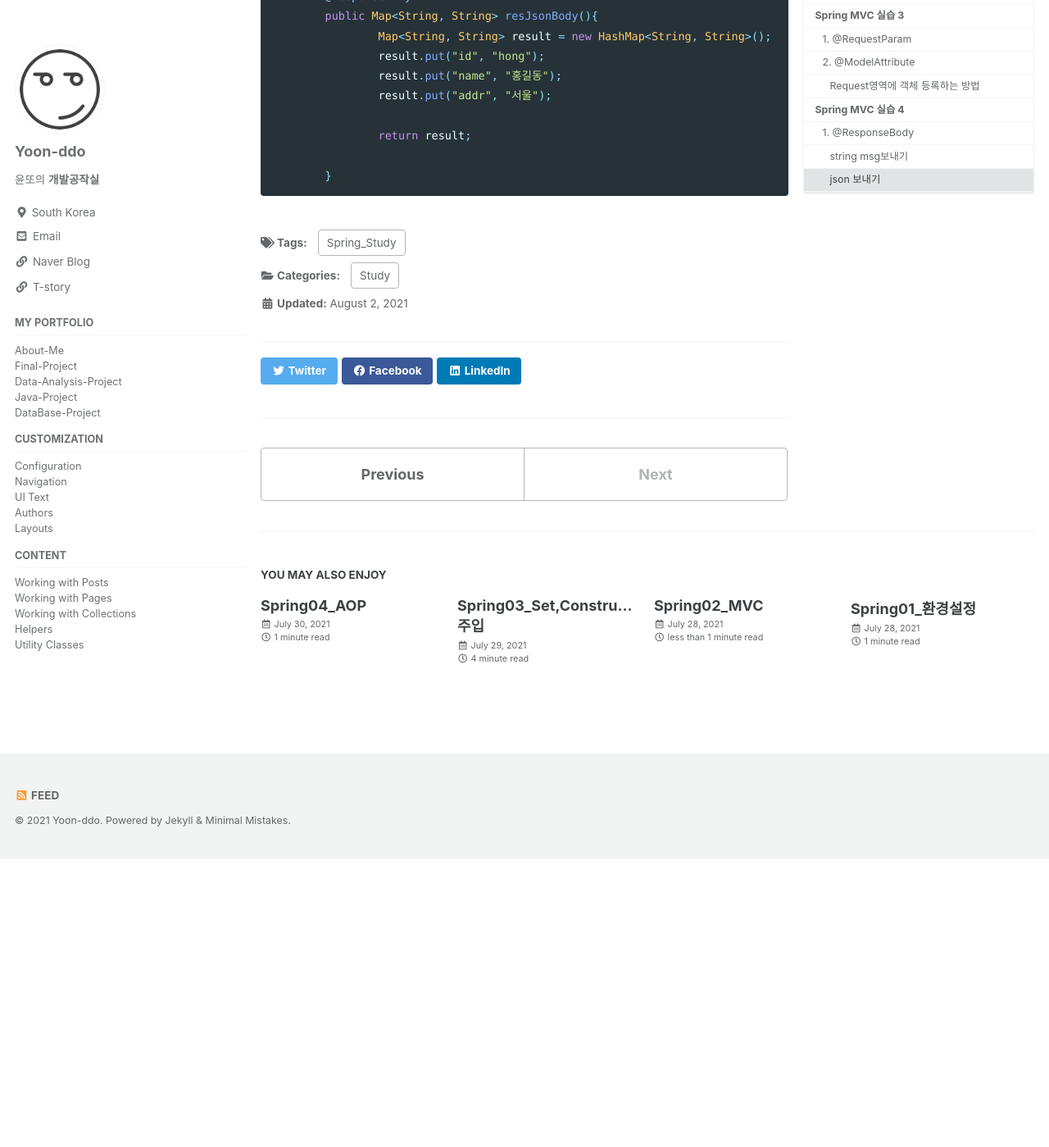
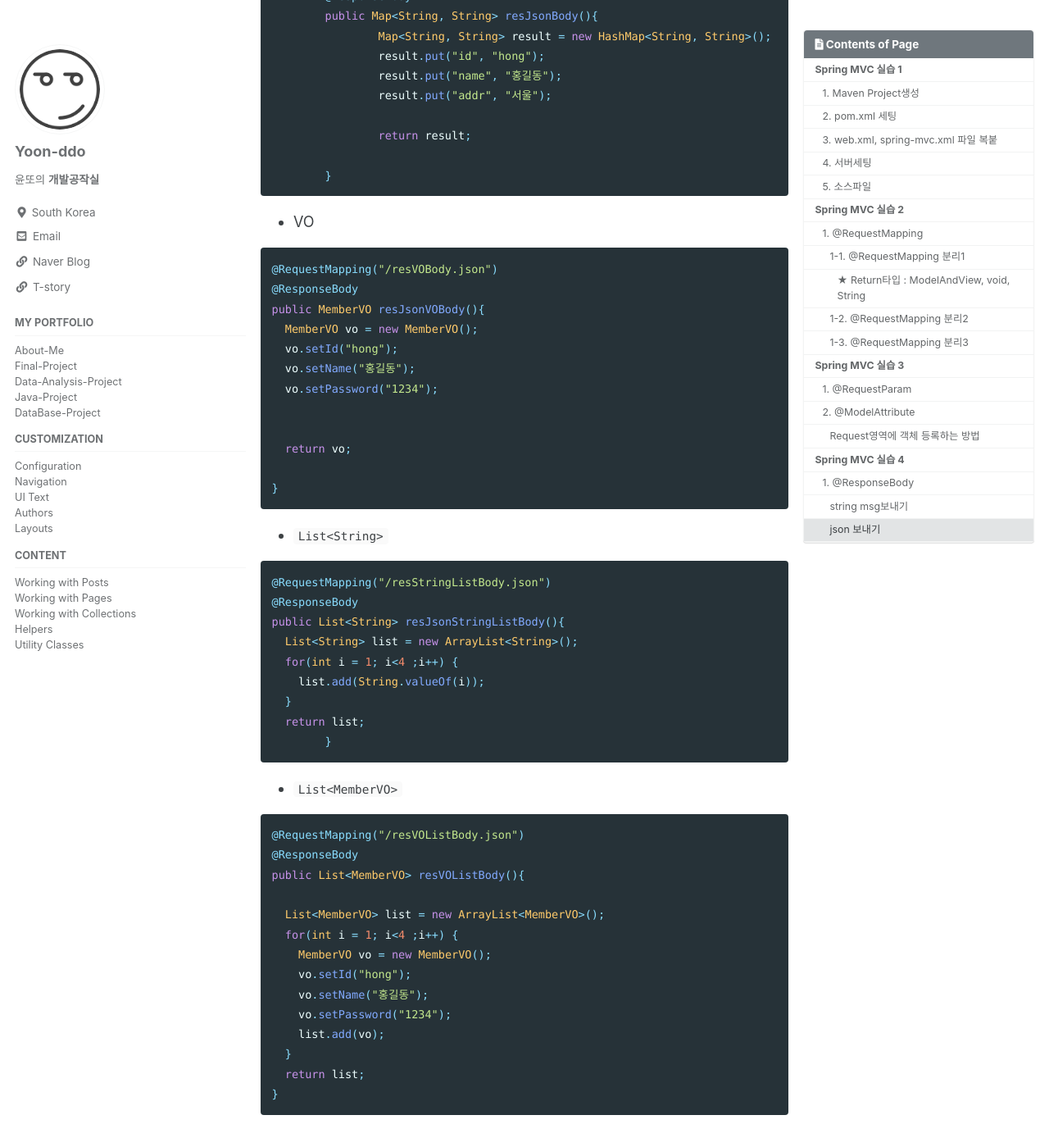
Before and after one commit to Yoon-ddo/Yoon-ddo.github.io, a Jekyll site: the page built from _posts/2021-08-02-Spring05_MVC패턴실습.md, in a window 1280 px wide and 1400 px high, scrolled down 14102 px. Shown: the whole window at 82% size. Built offline with Jekyll 4.4.1, drawn with Linux system fonts in a browser that asks for light colours; cached includes are drawn as plain includes; before the commit the page ends 15149 px from its top, so only the background shows below that.

Commit message:
Update 2021-08-02-Spring05_MVC패턴실습.md

````diff
--- a/_posts/2021-08-02-Spring05_MVC패턴실습.md
+++ b/_posts/2021-08-02-Spring05_MVC패턴실습.md
@@ -566,3 +566,53 @@ public class ResBodyController {
 
 	}
 ```
+
+* VO
+
+```java
+@RequestMapping("/resVOBody.json")
+@ResponseBody
+public MemberVO resJsonVOBody(){
+  MemberVO vo = new MemberVO();
+  vo.setId("hong");
+  vo.setName("홍길동");
+  vo.setPassword("1234");
+
+
+  return vo;
+
+}
+```
+
+* `List<String>`
+
+```java
+@RequestMapping("/resStringListBody.json")
+@ResponseBody
+public List<String> resJsonStringListBody(){
+  List<String> list = new ArrayList<String>();
+  for(int i = 1; i<4 ;i++) {
+    list.add(String.valueOf(i));
+  }
+  return list;
+	}
+```
+
+* `List<MemberVO>`
+
+```java
+@RequestMapping("/resVOListBody.json")
+@ResponseBody
+public List<MemberVO> resVOListBody(){
+
+  List<MemberVO> list = new ArrayList<MemberVO>();
+  for(int i = 1; i<4 ;i++) {
+    MemberVO vo = new MemberVO();
+    vo.setId("hong");
+    vo.setName("홍길동");
+    vo.setPassword("1234");
+    list.add(vo);
+  }
+  return list;
+}
+```
````
